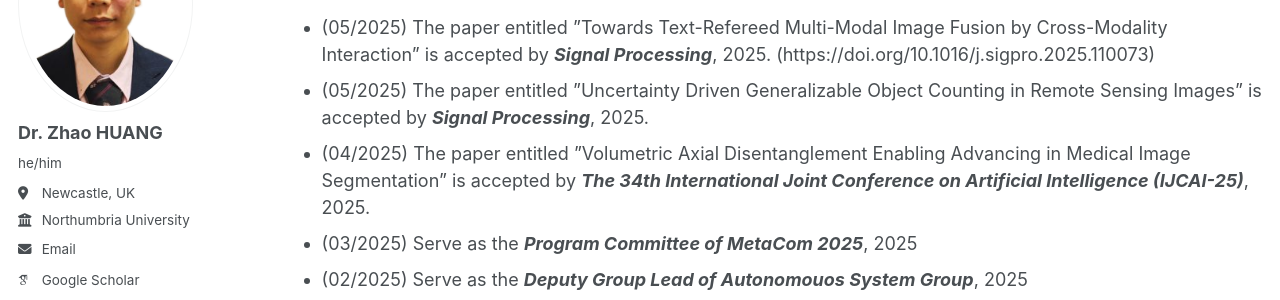
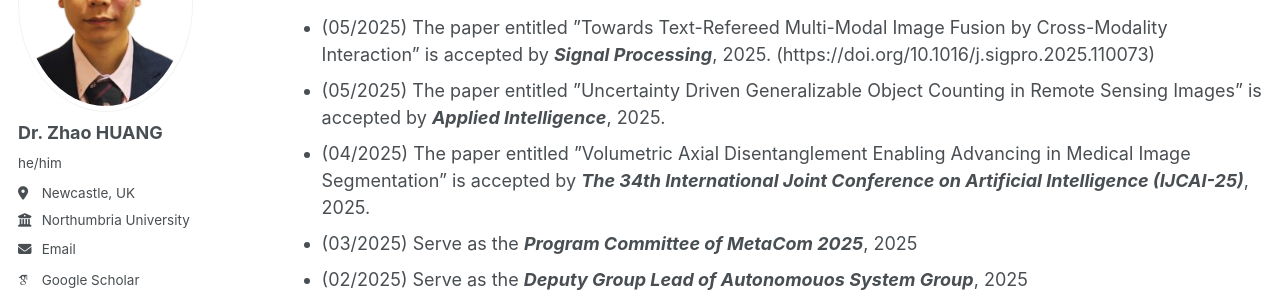
Before and after one commit to ZZ2020zz/ZZ2020zz.github.io, a Jekyll site: the page built from _pages/news.html, in a window 1280 px wide and 900 px high. Shown: the part 210-510 px from the top of the window. Built offline with Jekyll 4.4.1, drawn with Linux system fonts in a browser that asks for light colours; some web fonts are replaced.

Commit message:
Update news.html

```diff
--- a/_pages/news.html
+++ b/_pages/news.html
@@ -20,7 +20,7 @@ author_profile: true
             <ul>
 
                 <li>(05/2025) The paper entitled ”Towards Text-Refereed Multi-Modal Image Fusion by Cross-Modality Interaction” is accepted by <em style="font-style: italic; font-weight: bold;"> Signal Processing</em>, 2025. (https://doi.org/10.1016/j.sigpro.2025.110073)</li>
-                <li>(05/2025) The paper entitled ”Uncertainty Driven Generalizable Object Counting in Remote Sensing Images” is accepted by <em style="font-style: italic; font-weight: bold;"> Signal Processing</em>, 2025.</li>
+                <li>(05/2025) The paper entitled ”Uncertainty Driven Generalizable Object Counting in Remote Sensing Images” is accepted by <em style="font-style: italic; font-weight: bold;"> Applied Intelligence</em>, 2025.</li>
                 <li>(04/2025) The paper entitled ”Volumetric Axial Disentanglement Enabling Advancing in Medical Image Segmentation” is accepted by <em style="font-style: italic; font-weight: bold;"> The 34th International Joint Conference on Artificial Intelligence (IJCAI-25)</em>, 2025.</li>
                 <li>(03/2025) Serve as the <em style="font-style: italic; font-weight: bold;">Program Committee of MetaCom 2025</em>, 2025 </li>
                 <li>(02/2025) Serve as the <em style="font-style: italic; font-weight: bold;">Deputy Group Lead of Autonomouos System Group</em>, 2025 </li>
```
